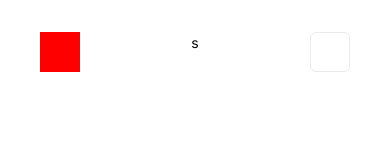
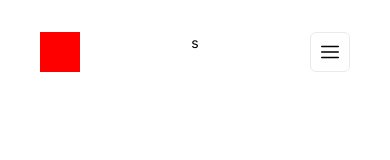
Before and after one commit to VladCuciureanu/CheckIt, a Next.js app: page / in a window 390 px wide. Shown: the top 160 px of the page. Built offline with nearby package versions, Linux system fonts and the light colour scheme.

Commit message:
feat: Hamburger icons

```diff
--- /dev/null
+++ b/src/assets/icons/Hamburger.tsx
@@ -0,0 +1,22 @@
+import { ComponentProps } from "react";
+
+export default function HamburgerIcon(props: ComponentProps<"svg">) {
+  return (
+    <svg
+      xmlns="http://www.w3.org/2000/svg"
+      width="24"
+      height="24"
+      viewBox="0 0 24 24"
+      fill="none"
+      stroke="currentColor"
+      stroke-width="2"
+      stroke-linecap="round"
+      stroke-linejoin="round"
+      {...props}
+    >
+      <line x1="3" y1="12" x2="21" y2="12"></line>
+      <line x1="3" y1="6" x2="21" y2="6"></line>
+      <line x1="3" y1="18" x2="21" y2="18"></line>
+    </svg>
+  );
+}
--- /dev/null
+++ b/src/assets/icons/X.tsx
@@ -0,0 +1,21 @@
+import { ComponentProps } from "react";
+
+export default function XIcon(props: ComponentProps<"svg">) {
+  return (
+    <svg
+      xmlns="http://www.w3.org/2000/svg"
+      width="24"
+      height="24"
+      viewBox="0 0 24 24"
+      fill="none"
+      stroke="currentColor"
+      stroke-width="2"
+      stroke-linecap="round"
+      stroke-linejoin="round"
+      {...props}
+    >
+      <line x1="18" y1="6" x2="6" y2="18"></line>
+      <line x1="6" y1="6" x2="18" y2="18"></line>
+    </svg>
+  );
+}
--- a/src/components/Shared/Header/Menu/index.module.scss
+++ b/src/components/Shared/Header/Menu/index.module.scss
@@ -43,12 +43,26 @@
 // }
 
 .Trigger {
+  display: flex;
+  flex-direction: row;
+  align-items: center;
+  justify-content: center;
   height: 2.5rem;
   width: 2.5rem;
   border-radius: var(--ui-radius);
   background: var(--background-color);
   border: 1px solid var(--border-color);
   transition: background 0.25s, border-color 0.1s;
+  outline: none;
+  padding: 0.5rem;
+  cursor: pointer;
+
+  & svg {
+    margin: 0;
+    stroke-linecap: round;
+    stroke: var(--foreground-color);
+    stroke-width: 0.1rem;
+  }
 
   &:hover {
     border-color: var(--foreground-color);
--- a/src/components/Shared/Header/Menu/index.tsx
+++ b/src/components/Shared/Header/Menu/index.tsx
@@ -2,17 +2,16 @@
 import styles from "./index.module.scss";
 import * as DropdownMenu from "@radix-ui/react-dropdown-menu";
 import { useState } from "react";
+import HamburgerIcon from "@/assets/icons/Hamburger";
+import XIcon from "@/assets/icons/X";
 
 export default function HeaderMenu() {
   const [menuOpen, setMenuOpen] = useState(false);
   return (
-    <DropdownMenu.Root>
+    <DropdownMenu.Root onOpenChange={(value) => setMenuOpen(value)}>
       <DropdownMenu.Trigger asChild>
-        <button
-          className={styles.Trigger}
-          onClick={() => setMenuOpen(!menuOpen)}
-        >
-          {" "}
+        <button className={styles.Trigger}>
+          {menuOpen ? <XIcon /> : <HamburgerIcon />}
         </button>
       </DropdownMenu.Trigger>
       <DropdownMenu.Portal>
```
Also changed, not shown: 1 other file (tests, documents, lock files or other folders).
